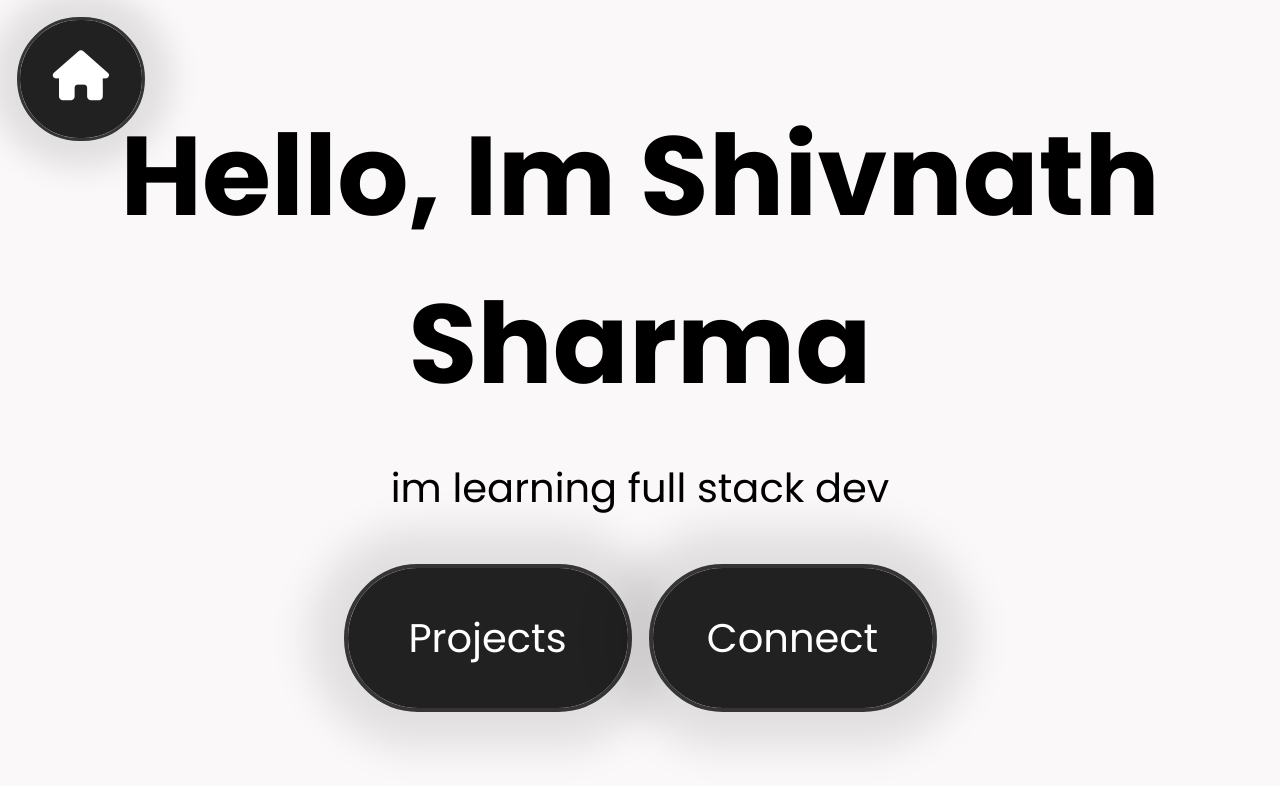
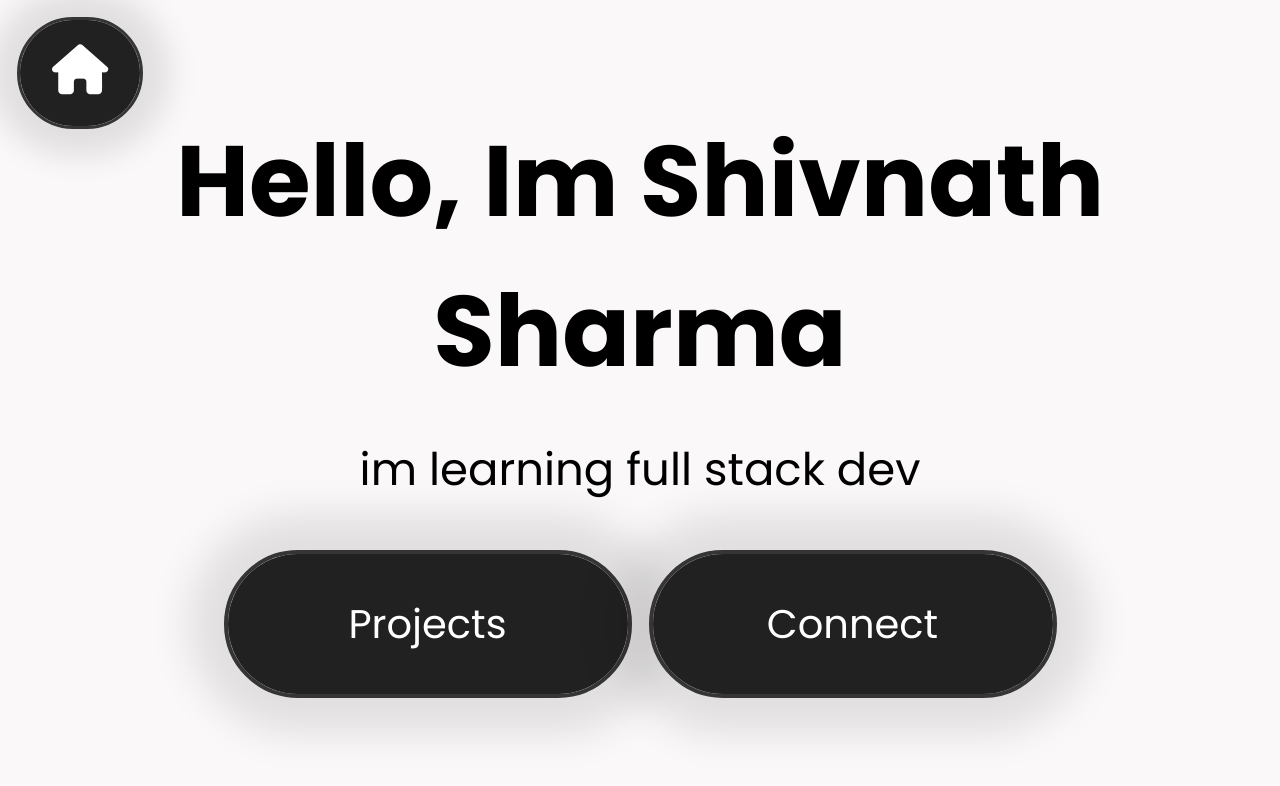
Before and after one commit to Shivnath-sharma/Portfolio, a plain HTML site: page index.html in a window 1280 px wide. Drawn offline with Linux system fonts and the light colour scheme.

Commit message:
font adjust

```diff
--- a/styles.css
+++ b/styles.css
@@ -19,13 +19,13 @@ body {
 }
 
 h1 {
-  font-size: 7rem;
+  font-size: 100px;
   font-weight: bold;
 }
 
 p {
   margin: 30px 0 50px 0;
-  font-size: 2.5rem;
+  font-size: 45px;
 }
 
 .button-container {
@@ -40,7 +40,7 @@ p {
   cursor: pointer;
   padding: 1em;
   font-size: 2.5rem;
-  width: 7em;
+  width: 400px;
   aspect-ratio: 1/0.25;
   color: white;
   background: #212121;
@@ -83,8 +83,8 @@ p {
   left: 20px;
   font-size: 1.9rem;
   border-radius: 60px;
-  width: 4em;
-  aspect-ratio: 0;
+  width: 120px;
+  padding: 0.8em;
 }
 
 .social-links a {
```
